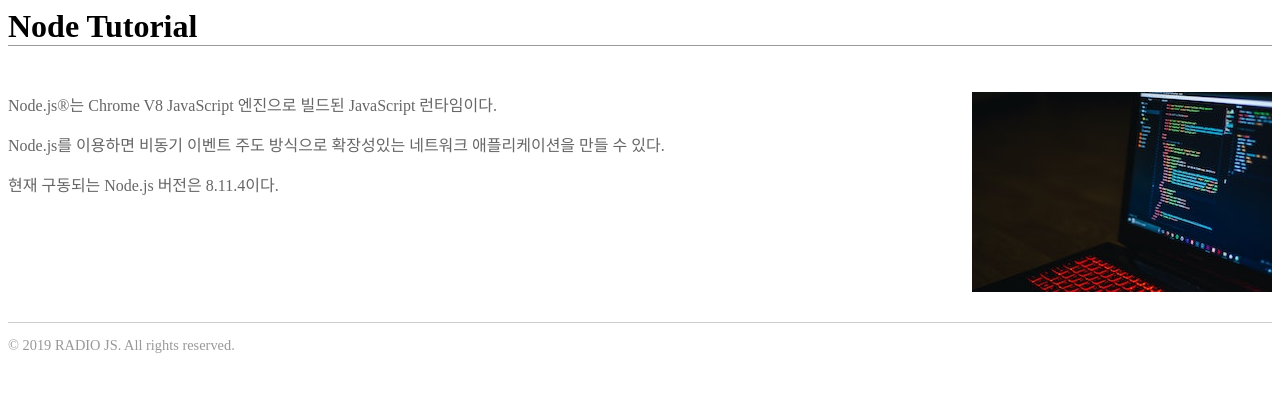
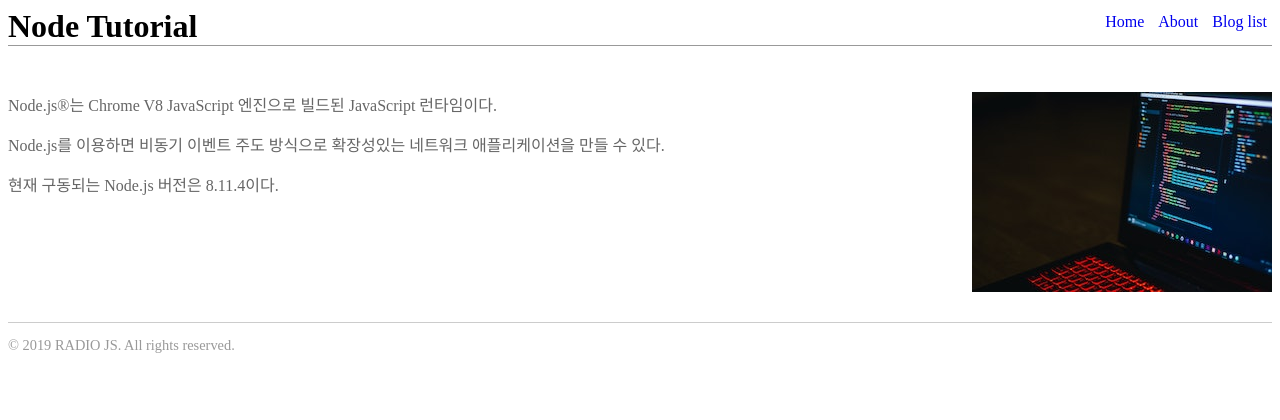
Before and after one commit to radiojs/NodeTutorial, a Node server app: page / in a window 1280 px wide. Shown: the top 420 px of the page. Run offline with Node 20, Linux system fonts and the light colour scheme; some libraries are stand-ins or nearby versions.

Commit message:
복수의 페이지에 대한 라우팅 기능 구현

```diff
--- a/public/style/style.css
+++ b/public/style/style.css
@@ -3,12 +3,30 @@ html, body {
 }
 
 header {
+    position: relative;
     border-bottom: solid 1px #999;
 }
 
 header .title {
     font-size: 2em;
     font-weight: bold;
+}
+
+header nav {
+    position: absolute;
+    top: 0;
+    right: 0;
+}
+
+header nav ul {
+    margin: 0;
+    padding: 0;
+    list-style: none;
+}
+
+header nav ul li {
+    display: inline-block;
+    margin: 5px;
 }
 
 main {
@@ -34,3 +52,7 @@ footer {
     color: #999;
     font-size: .9em;
 }
+
+a {
+    text-decoration: none;
+}
--- a/src/index.js
+++ b/src/index.js
@@ -22,6 +22,15 @@ router.get('/', (req, res) => {
   const data = { version: '8.11.4' };
   res.render('home', data);
 });
+router.get('/about', (req, res) => {
+  const data = {};
+  res.render('about', data);
+});
+router.get('/blogs', (req, res) => {
+  const data = {};
+  res.render('blogList', data);
+});
+
 app.use(router);
 
 app.listen(3000, function() {
--- /dev/null
+++ b/src/views/pages/about.hbs
@@ -0,0 +1,5 @@
+<main>
+    <div class="content">
+        <p>About</p>
+    </div>
+</main>
--- /dev/null
+++ b/src/views/pages/blogList.hbs
@@ -0,0 +1,5 @@
+<main>
+    <div class="content">
+        <p>Blog list</p>
+    </div>
+</main>
--- a/src/views/pages/home.hbs
+++ b/src/views/pages/home.hbs
@@ -4,5 +4,4 @@
         <p>Node.js를 이용하면 비동기 이벤트 주도 방식으로 확장성있는 네트워크 애플리케이션을 만들 수 있다.</p>
         <p>현재 구동되는 Node.js 버전은 {{version}}이다.</p>
     </div>
-    <img src="images/computer.jpg" />
 </main>
--- a/src/views/partials/header.hbs
+++ b/src/views/partials/header.hbs
@@ -1,3 +1,10 @@
 <header>
     <div class="title">Node Tutorial</div>
+    <nav>
+        <ul>
+            <li><a href="/">Home</a></li>
+            <li><a href="/about">About</a></li>
+            <li><a href="/blogs">Blog list</a></li>
+        </ul>
+    </nav>
 </header>
```
Also changed, not shown: docs/chapter-05-dynamic-web-with-template.md (+42 -0 lines).
